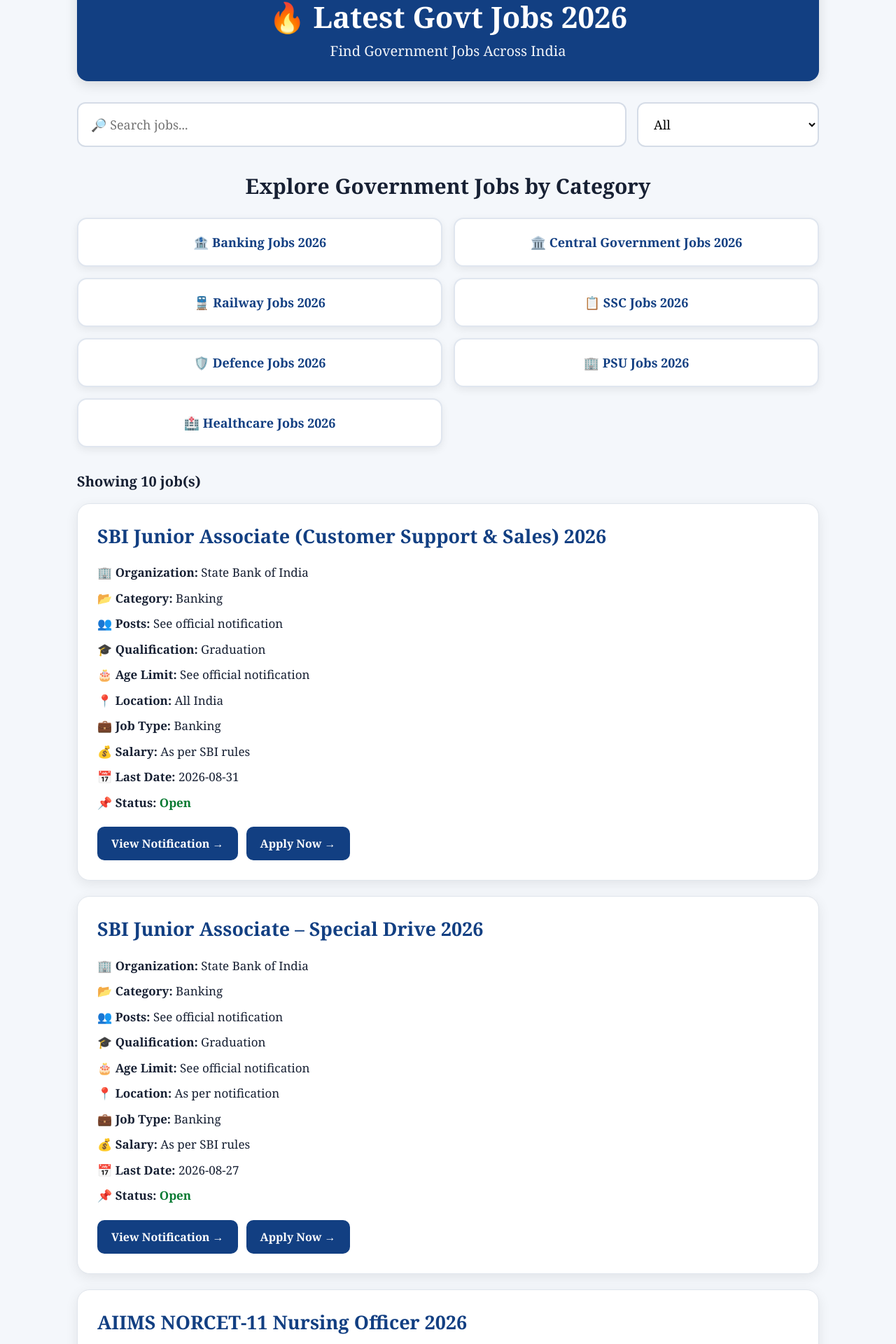
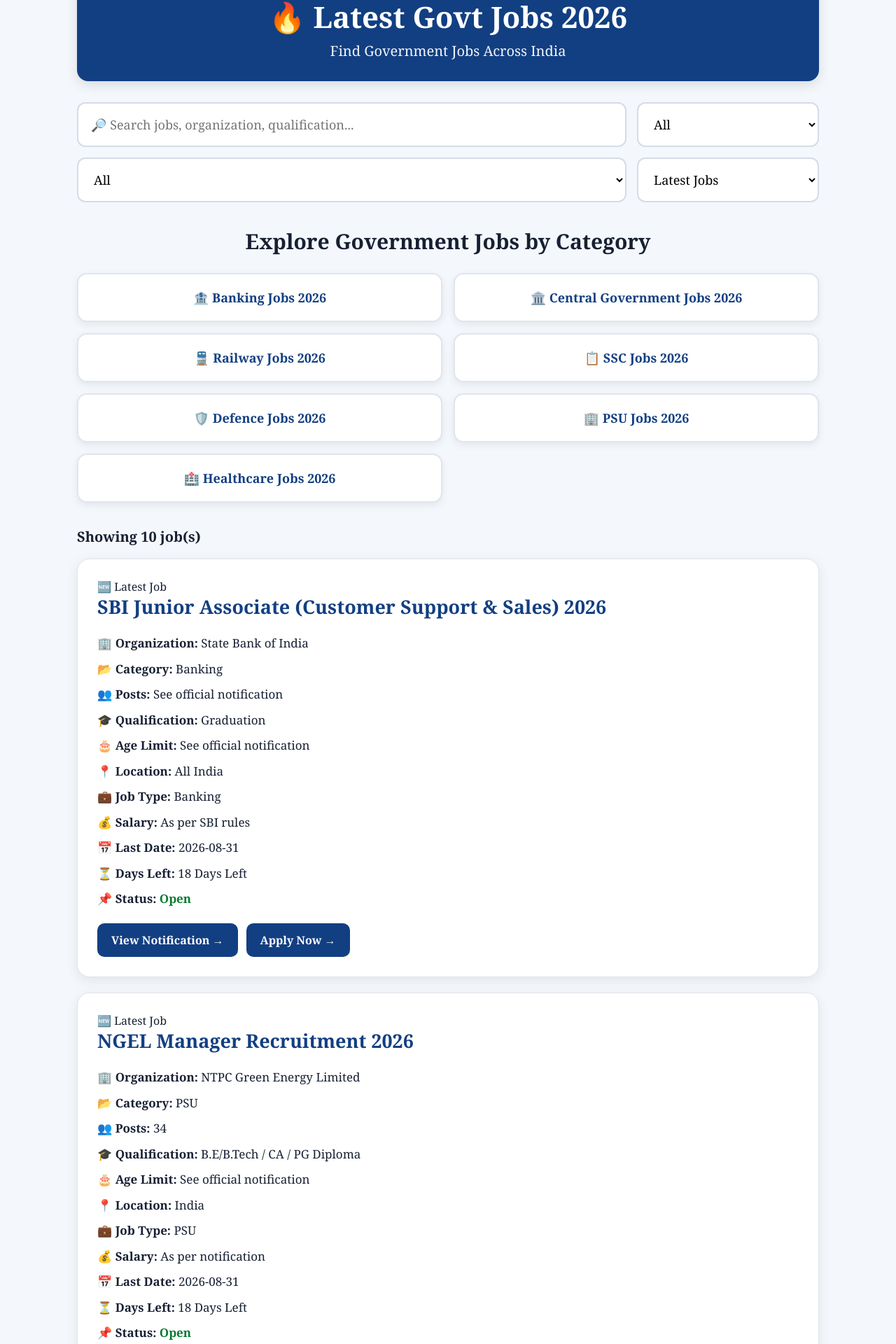
Before and after one commit to chglory8888-dev/govt-jobs-2026, a Next.js app: page / in a window 1280 px wide. Shown: the part 105-2025 px from the top of the page at 70% size. Built offline with nearby package versions, Linux system fonts and the light colour scheme.

Commit message:
Update index.js

```diff
--- a/pages/index.js
+++ b/pages/index.js
@@ -6,25 +6,125 @@
 export default function Home() {
   const [search, setSearch] = useState("");
   const [category, setCategory] = useState("All");
+  const [status, setStatus] = useState("All");
+  const [sortBy, setSortBy] = useState("Latest");
 
   const categories = [
     "All",
     ...new Set(jobs.map((job) => job.category)),
   ];
 
-  const filteredJobs = jobs.filter((job) => {
-    const searchText = search.toLowerCase();
+  const statuses = ["All", "Open", "Closing Soon", "Closed"];
+
+  // Convert date safely for sorting
+  const getDateValue = (date) => {
+    if (!date) return 0;
+
+    const parsedDate = new Date(date);
+
+    if (!isNaN(parsedDate.getTime())) {
+      return parsedDate.getTime();
+    }
+
+    // Try DD-MM-YYYY / DD/MM/YYYY
+    const parts = date.split(/[-/]/);
+
+    if (parts.length === 3) {
+      const day = parseInt(parts[0]);
+      const month = parseInt(parts[1]) - 1;
+      const year = parseInt(parts[2]);
+
+      if (
+        !isNaN(day) &&
+        !isNaN(month) &&
+        !isNaN(year)
+      ) {
+        return new Date(year, month, day).getTime();
+      }
+    }
+
+    return 0;
+  };
+
+  const getDaysLeft = (date) => {
+    if (!date) return null;
+
+    const dateValue = getDateValue(date);
+
+    if (!dateValue) return null;
+
+    const today = new Date();
+    const deadline = new Date(dateValue);
+
+    today.setHours(0, 0, 0, 0);
+    deadline.setHours(0, 0, 0, 0);
+
+    const difference =
+      deadline.getTime() - today.getTime();
+
+    return Math.ceil(
+      difference / (1000 * 60 * 60 * 24)
+    );
+  };
+
+  const getJobStatus = (job) => {
+    const daysLeft = getDaysLeft(job.lastDate);
+
+    if (daysLeft === null) {
+      return job.status || "Open";
+    }
+
+    if (daysLeft < 0) {
+      return "Closed";
+    }
+
+    if (daysLeft <= 7) {
+      return "Closing Soon";
+    }
+
+    return "Open";
+  };
+
+  const filteredJobs = jobs
+    .filter((job) => {
+      const searchText = search.toLowerCase().trim();
 
       const matchesSearch =
-      job.title.toLowerCase().includes(searchText) ||
-      job.organization.toLowerCase().includes(searchText) ||
-      job.qualification.toLowerCase().includes(searchText) ||
-      job.category.toLowerCase().includes(searchText);
+        job.title?.toLowerCase().includes(searchText) ||
+        job.organization?.toLowerCase().includes(searchText) ||
+        job.qualification?.toLowerCase().includes(searchText) ||
+        job.category?.toLowerCase().includes(searchText) ||
+        job.location?.toLowerCase().includes(searchText);
 
       const matchesCategory =
-      category === "All" || job.category === category;
+        category === "All" ||
+        job.category === category;
 
-    return matchesSearch && matchesCategory;
+      const currentStatus = getJobStatus(job);
+
+      const matchesStatus =
+        status === "All" ||
+        currentStatus === status;
+
+      return (
+        matchesSearch &&
+        matchesCategory &&
+        matchesStatus
+      );
+    })
+    .sort((a, b) => {
+      const dateA = getDateValue(a.lastDate);
+      const dateB = getDateValue(b.lastDate);
+
+      if (sortBy === "Latest") {
+        return dateB - dateA;
+      }
+
+      if (sortBy === "Deadline") {
+        return dateA - dateB;
+      }
+
+      return 0;
     });
 
   return (
@@ -88,28 +188,72 @@
         {/* HEADER */}
         <div className="header">
           <h1>🔥 Latest Govt Jobs 2026</h1>
-          <p>Find Government Jobs Across India</p>
+
+          <p>
+            Find Government Jobs Across India
+          </p>
         </div>
 
-        {/* SEARCH AND FILTER */}
+        {/* SEARCH */}
         <div className="filters">
 
           <input
             type="text"
-            placeholder="🔎 Search jobs..."
+            placeholder="🔎 Search jobs, organization, qualification..."
             value={search}
-            onChange={(e) => setSearch(e.target.value)}
+            onChange={(e) =>
+              setSearch(e.target.value)
+            }
           />
 
+          {/* CATEGORY */}
           <select
             value={category}
-            onChange={(e) => setCategory(e.target.value)}
+            onChange={(e) =>
+              setCategory(e.target.value)
+            }
           >
             {categories.map((cat) => (
-              <option key={cat} value={cat}>
+              <option
+                key={cat}
+                value={cat}
+              >
                 {cat}
               </option>
             ))}
+          </select>
+
+          {/* STATUS */}
+          <select
+            value={status}
+            onChange={(e) =>
+              setStatus(e.target.value)
+            }
+          >
+            {statuses.map((item) => (
+              <option
+                key={item}
+                value={item}
+              >
+                {item}
+              </option>
+            ))}
+          </select>
+
+          {/* SORT */}
+          <select
+            value={sortBy}
+            onChange={(e) =>
+              setSortBy(e.target.value)
+            }
+          >
+            <option value="Latest">
+              Latest Jobs
+            </option>
+
+            <option value="Deadline">
+              Closing Soon
+            </option>
           </select>
 
         </div>
@@ -117,7 +261,9 @@
         {/* CATEGORY LINKS */}
         <div className="category-links">
 
-          <h2>Explore Government Jobs by Category</h2>
+          <h2>
+            Explore Government Jobs by Category
+          </h2>
 
           <div className="category-grid">
 
@@ -150,34 +296,71 @@
             </Link>
 
           </div>
-
         </div>
 
         {/* JOB COUNT */}
         <p className="job-count">
-          Showing {filteredJobs.length} job(s)
+          Showing{" "}
+          <b>{filteredJobs.length}</b>{" "}
+          job(s)
         </p>
 
         {/* JOB LIST */}
         {filteredJobs.length === 0 ? (
 
           <div className="no-jobs">
-            <h2>😔 No Jobs Found</h2>
+
+            <h2>
+              😔 No Jobs Found
+            </h2>
+
             <p>
-              Try another search or category.
+              Try another search, category,
+              or status.
             </p>
+
           </div>
 
         ) : (
 
-          filteredJobs.map((job) => (
+          filteredJobs.map((job) => {
+
+            const currentStatus =
+              getJobStatus(job);
+
+            const daysLeft =
+              getDaysLeft(job.lastDate);
+
+            return (
 
               <div
                 key={job.id}
                 className="job-card"
               >
 
-              <h2>{job.title}</h2>
+                {/* NEW / CLOSING BADGE */}
+                {daysLeft !== null &&
+                  daysLeft >= 0 &&
+                  daysLeft <= 7 && (
+
+                    <div className="closing-badge">
+                      🔥 Closing Soon
+                    </div>
+
+                  )}
+
+                {daysLeft !== null &&
+                  daysLeft > 7 && (
+
+                    <div className="new-badge">
+                      🆕 Latest Job
+                    </div>
+
+                  )}
+
+                <h2>
+                  {job.title}
+                </h2>
 
                 <p>
                   🏢 <b>Organization:</b>{" "}
@@ -224,22 +407,49 @@
                   {job.lastDate}
                 </p>
 
+                {/* DAYS LEFT */}
+                {daysLeft !== null && (
+                  <p>
+                    ⏳ <b>Days Left:</b>{" "}
+
+                    {daysLeft < 0 ? (
+                      <span className="closed">
+                        Application Closed
+                      </span>
+                    ) : daysLeft === 0 ? (
+                      <span className="closing">
+                        Last Date Today!
+                      </span>
+                    ) : daysLeft === 1 ? (
+                      <span className="closing">
+                        1 Day Left!
+                      </span>
+                    ) : (
+                      <span className="days-left">
+                        {daysLeft} Days Left
+                      </span>
+                    )}
+                  </p>
+                )}
+
+                {/* STATUS */}
                 <p>
                   📌 <b>Status:</b>{" "}
 
                   <span
                     className={
-                    job.status === "Open"
+                      currentStatus === "Open"
                         ? "open"
-                      : job.status === "Closed"
+                        : currentStatus === "Closed"
                         ? "closed"
                         : "check"
                     }
                   >
-                  {job.status}
+                    {currentStatus}
                   </span>
                 </p>
 
+                {/* BUTTONS */}
                 <div className="job-buttons">
 
                   <a
@@ -264,7 +474,8 @@
 
               </div>
 
-          ))
+            );
+          })
 
         )}
 
```
Lines whose indentation alone changed are shown as unchanged.
